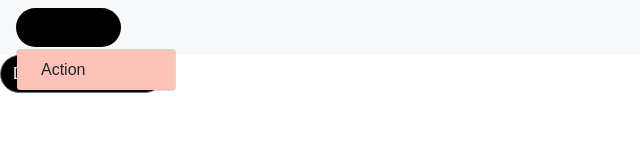
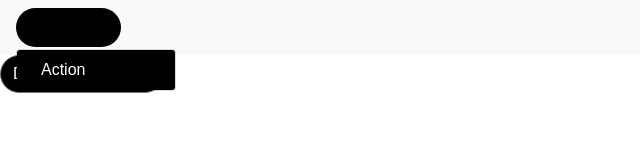
Before and after one commit to jessmeow21/Portfolio, a plain HTML site: page dropdown.html in a window 1280 px wide. Both pictures are taken after a click on the button "Dropdown". Shown: the whole page, without its empty margins (0-640 px from the left). Drawn offline with nearby package versions, Linux system fonts and the light colour scheme.

Commit message:
updated portfolio with designs

```diff
--- a/style.css
+++ b/style.css
@@ -16,7 +16,7 @@
     background-position: center;
     background-position: 20% 100%;
 }
-.btn, .nav-link, .projectButton {
+.btn, .nav-link, .projectButton, .dropdown-item {
     background-color: black;
 
     color: white;
@@ -49,13 +49,14 @@
   }
 
   .dropdown-item:hover {
-    background-color: black;
-    color: white;
+    background-color:#fdc3b8;
+    color: black;
     font-family: 'Montserrat', sans-serif;
 }
 
   .dropdown-menu {
-    background-color:#fdc3b8;
+    background-color:black;
+    color: white;
     font-family: 'Montserrat', sans-serif;
   }
 
```
Also changed, not shown: portfolio.html (+1 -0 lines).
